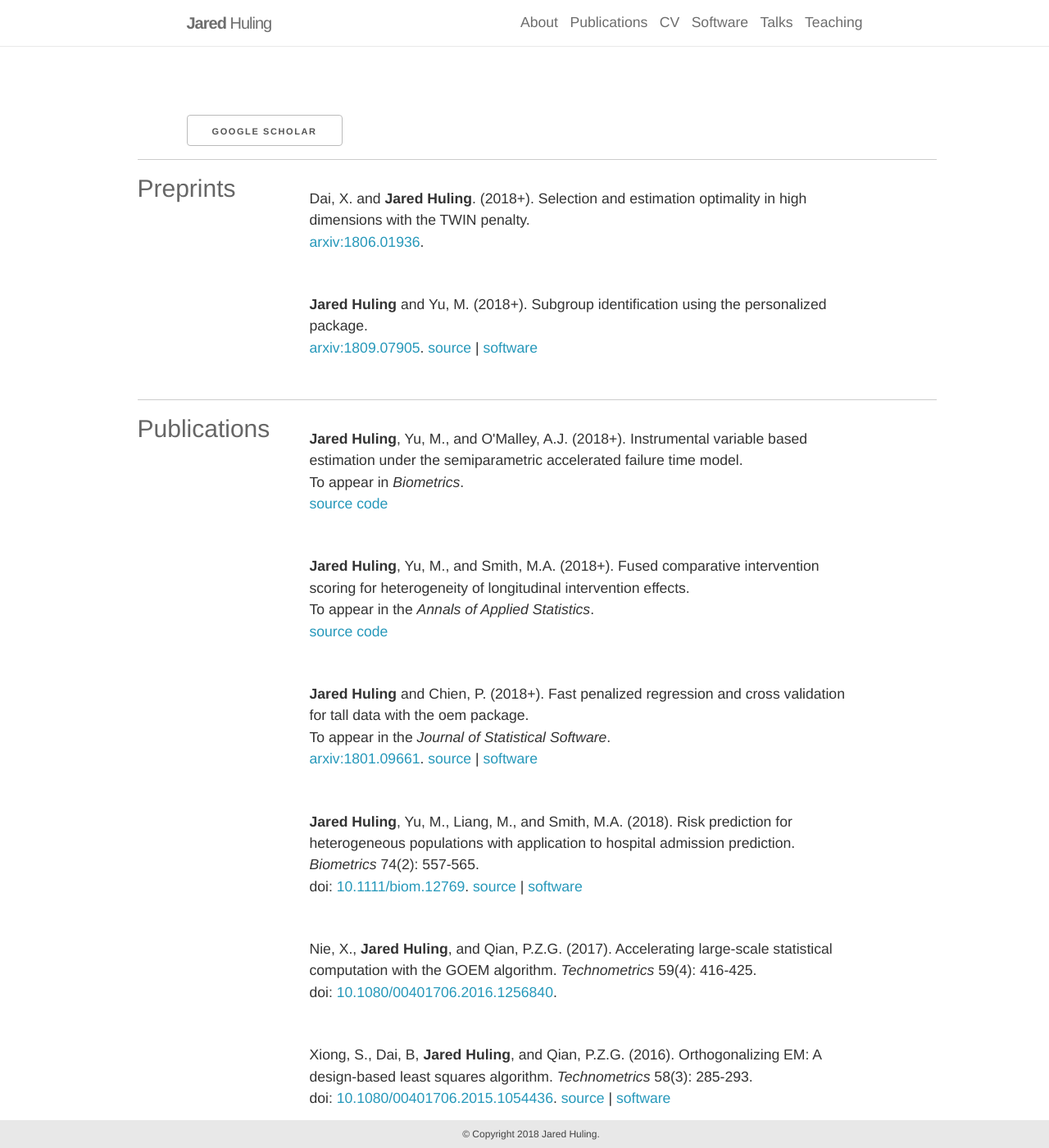
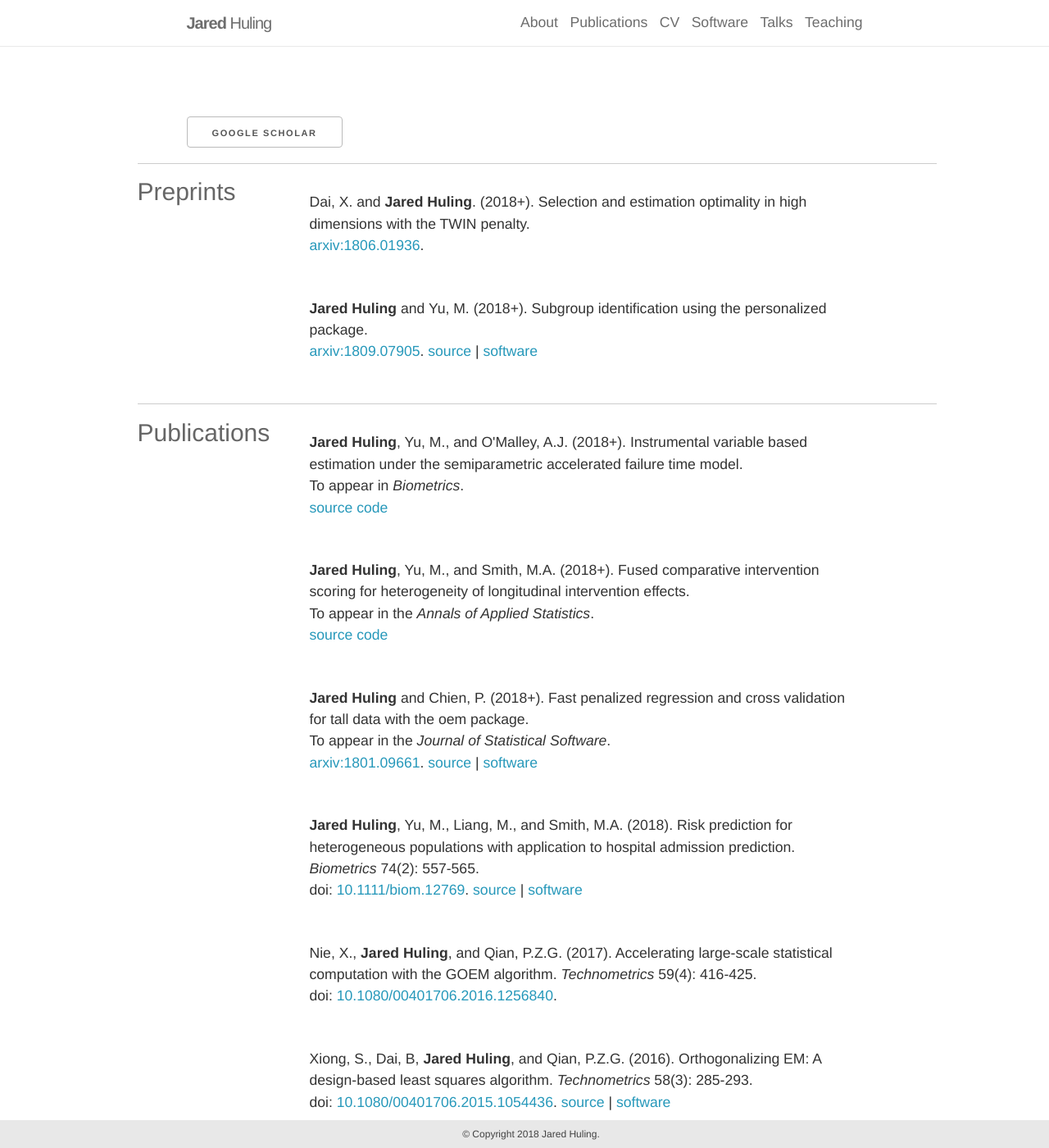
Before and after one commit to jaredhuling/jaredhuling.github.io, a Jekyll site: the page built from _pages/publications.md, in a window 1280 px wide and 1400 px high. Shown: the whole window at 82% size. Built offline with Jekyll 4.4.1, drawn with Linux system fonts in a browser that asks for light colours; nearby versions of some CDN libraries.

Commit message:
button test

```diff
--- a/_pages/publications.md
+++ b/_pages/publications.md
@@ -8,7 +8,7 @@
   <div class="container-fluid">
     <div class="row">
       <div class="twelve columns">
-        <p align="left">
+        <p align="left" class = "buttonleft">
           <a href="https://scholar.google.com/citations?user=2-MWWU4AAAAJ&hl=en" class="button">Google Scholar</a>
         </p>
 
--- a/_sass/_publications.scss
+++ b/_sass/_publications.scss
@@ -14,6 +14,14 @@
     color: $mid-gray;
     margin: 0 -3em -2.5ex -2em;
     padding-top: 1ex;
+    text-align: left;
+}
+
+
+.buttonleft {
+    margin-left: 0;
+    padding-top: 0.25ex;
+    padding-bottom: 0.25ex;
     text-align: left;
 }
 
```
